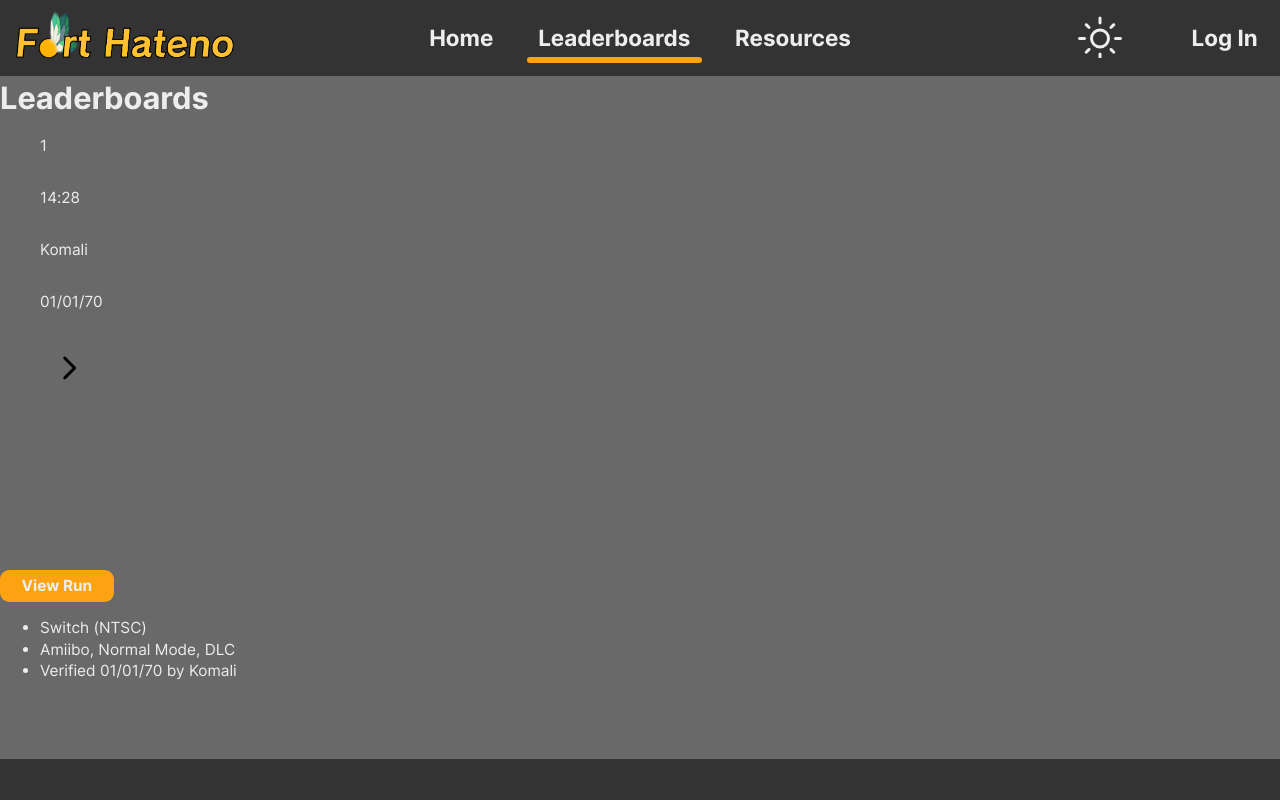
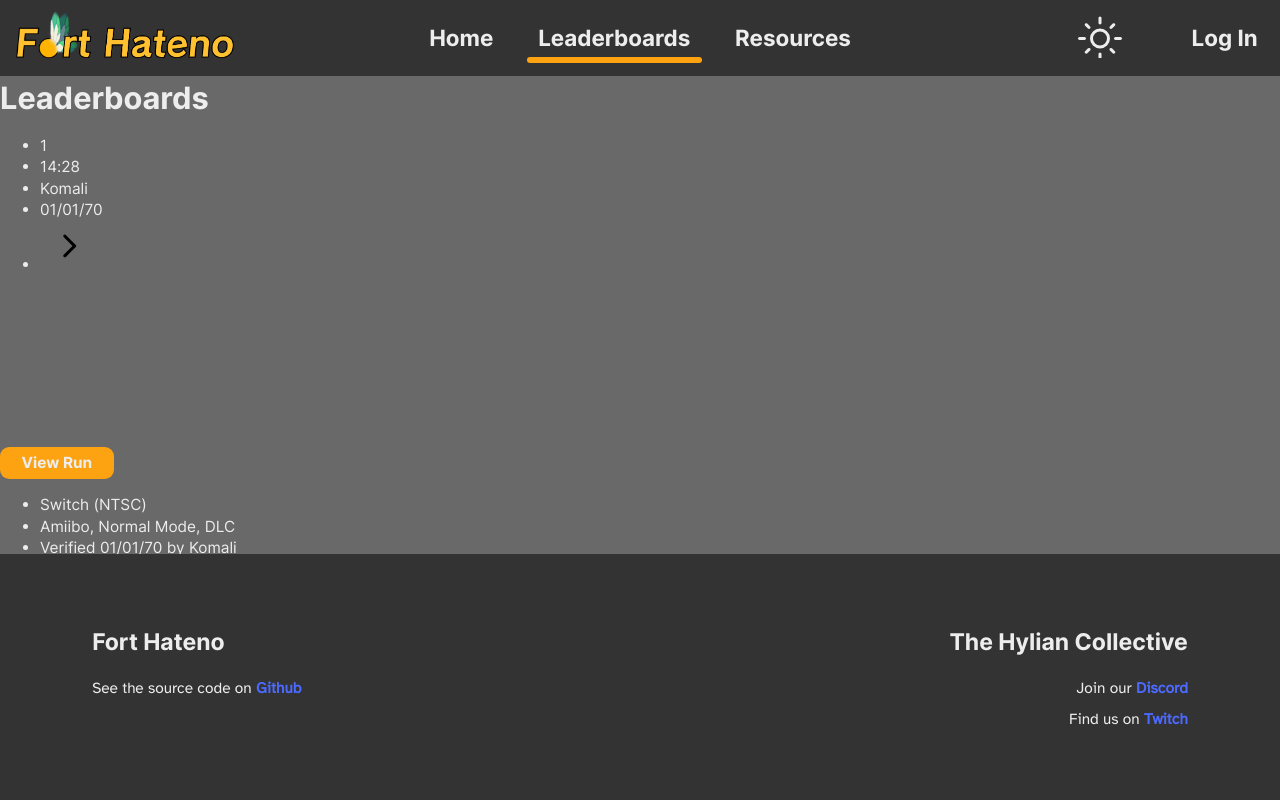
Before and after one commit to BotWCollective/botw-sr-website, a Next.js app: page /leaderboards in a window 1280 px wide. Shown: the top 800 px of the page. Built offline with nearby package versions, Linux system fonts and the light colour scheme.

Commit message:
Attempt to fix styling and fix footer on pages < 100vh

```diff
--- a/components/Footer.module.scss
+++ b/components/Footer.module.scss
@@ -1,5 +1,7 @@
 .footer {
   margin-top: 5em;
+  position: absolute;
+  inset: auto 0 0;
 
   &_grid {
     display: grid;
--- a/components/Run.Module.scss
+++ b/components/Run.Module.scss
@@ -1,4 +1,8 @@
 .run {
+  div {
+    background-color: red;
+  }
+
   ul {
     list-style-type: none;
   }
@@ -6,9 +10,6 @@
   &_summary {
     ul {
       display: flex;
-      flex-direction: column;
-      flex-wrap: nowrap;
-      gap: 2em;
     }
 
     li {
--- a/components/Run.tsx
+++ b/components/Run.tsx
@@ -33,7 +33,7 @@ export default function Run({position, runnerName, runTime, runDate, verificatio
 
   return (
     <div className={styles.run}>
-      <div className="run_summary">
+      <div className={styles.run_summary}>
         <ul>
           <li>{position}</li>
           <li>{runTime}</li>
@@ -42,12 +42,12 @@ export default function Run({position, runnerName, runTime, runDate, verificatio
           <li><button>{arrowSVG}</button></li>
         </ul>
       </div>
-      <div className="run_extended">
-        <div className="run_extended_video">
+      <div className={styles.run_extended}>
+        <div className={styles.run_extended_video}>
           <iframe src="" frameBorder="0"></iframe>
           <Button>View Run</Button>
         </div>
-        <div className="run_extended_info">
+        <div className={styles.run_extended_info}>
           <ul>
             {variables}
             <li>
```
